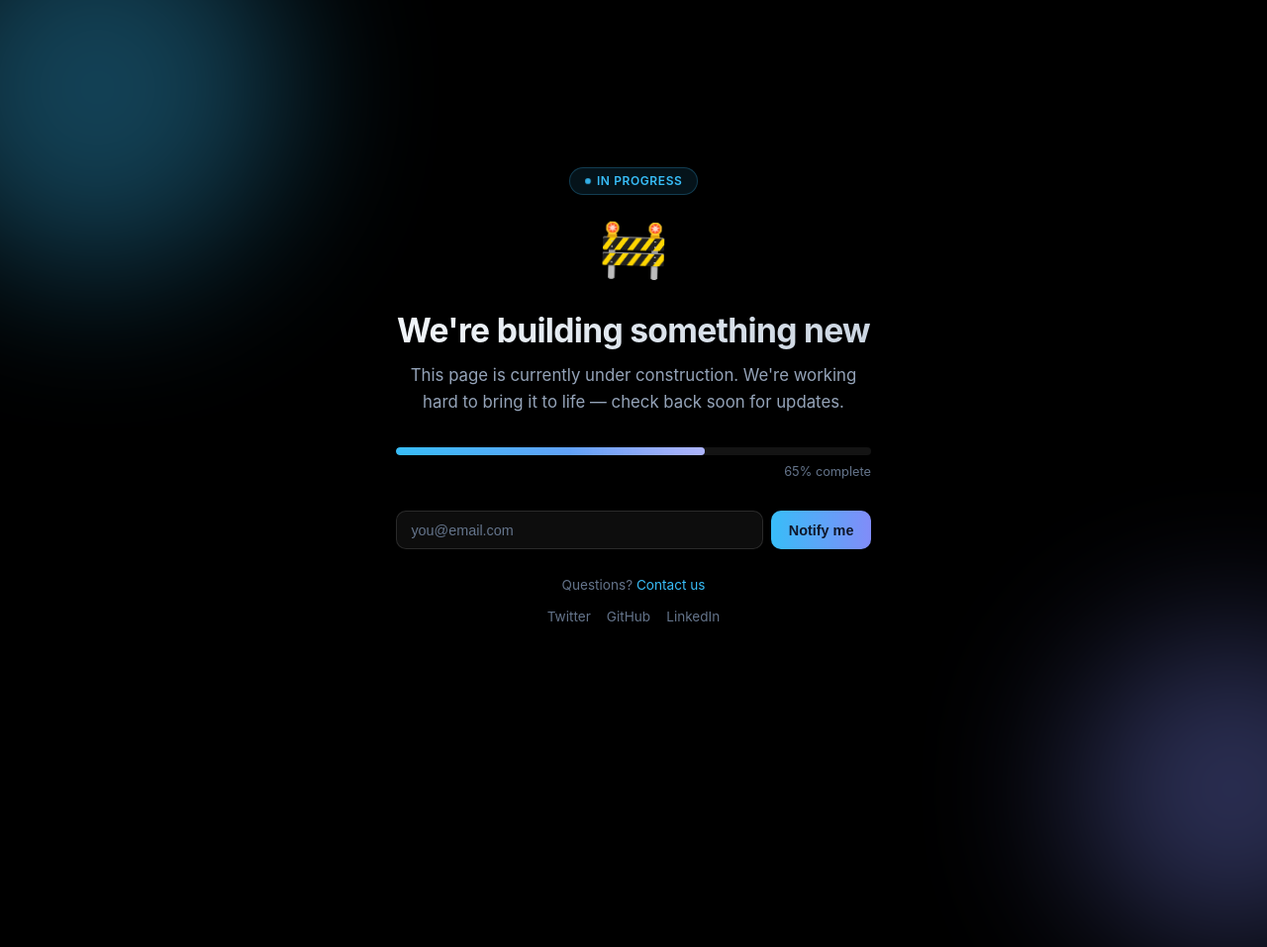
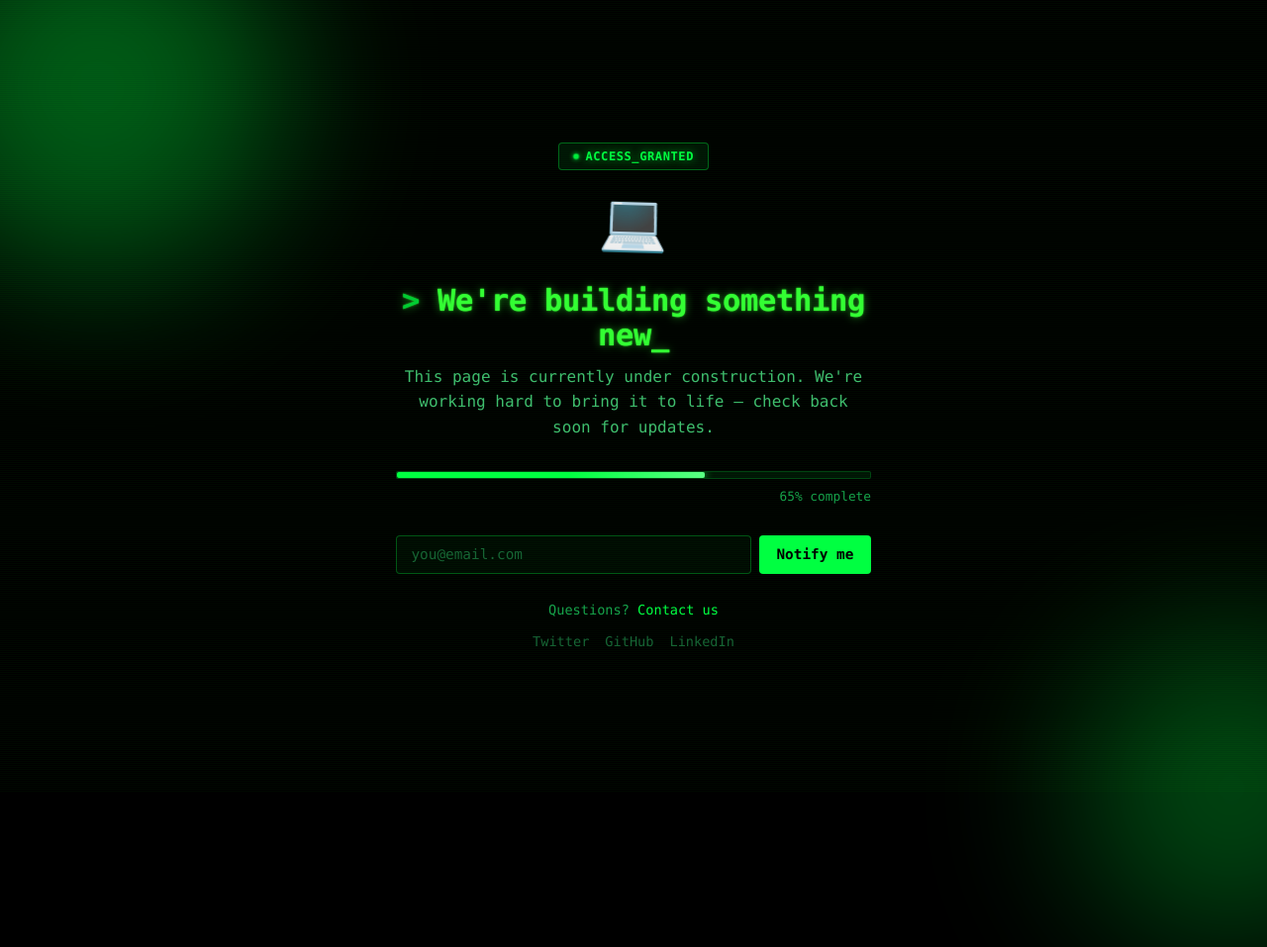
Before and after one commit to cryansky/cryansky.github.io, a plain HTML site: page index.html in a window 1280 px wide. Shown: the top 957 px of the page at 99% size. Drawn offline with Linux system fonts and the light colour scheme.

Commit message:
Restyle page with black hacker/terminal theme
Co-authored-by: OpenCode <noreply@opencode.ai>

```diff
--- a/index.html
+++ b/index.html
@@ -12,9 +12,9 @@
     }
 
     body {
-      font-family: -apple-system, BlinkMacSystemFont, "Segoe UI", Roboto, Helvetica, Arial, sans-serif;
+      font-family: "SF Mono", "Fira Code", "JetBrains Mono", Consolas, "Courier New", monospace;
       background: #000000;
-      color: #f1f5f9;
+      color: #33ff33;
       min-height: 100vh;
       display: flex;
       align-items: center;
@@ -23,6 +23,21 @@
       padding: 2rem;
       position: relative;
       overflow: hidden;
+    }
+
+    body::before {
+      content: "";
+      position: absolute;
+      inset: 0;
+      background: repeating-linear-gradient(
+        0deg,
+        rgba(0, 255, 0, 0.03),
+        rgba(0, 255, 0, 0.03) 1px,
+        transparent 1px,
+        transparent 2px
+      );
+      pointer-events: none;
+      z-index: 2;
     }
 
     .glow {
@@ -36,7 +51,7 @@
     .glow-1 {
       width: 380px;
       height: 380px;
-      background: #38bdf8;
+      background: #00ff41;
       top: -120px;
       left: -120px;
       animation: drift 12s ease-in-out infinite;
@@ -45,7 +60,7 @@
     .glow-2 {
       width: 320px;
       height: 320px;
-      background: #818cf8;
+      background: #00cc33;
       bottom: -140px;
       right: -100px;
       animation: drift 14s ease-in-out infinite reverse;
@@ -59,7 +74,7 @@
     .container {
       max-width: 480px;
       position: relative;
-      z-index: 1;
+      z-index: 3;
       animation: fadeUp 0.8s ease-out;
     }
 
@@ -76,19 +91,21 @@
       font-weight: 600;
       letter-spacing: 0.05em;
       text-transform: uppercase;
-      color: #38bdf8;
-      background: rgba(56, 189, 248, 0.1);
-      border: 1px solid rgba(56, 189, 248, 0.25);
-      border-radius: 999px;
+      color: #00ff41;
+      background: rgba(0, 255, 65, 0.08);
+      border: 1px solid rgba(0, 255, 65, 0.35);
+      border-radius: 4px;
       padding: 0.35rem 0.9rem;
       margin-bottom: 1.5rem;
+      text-shadow: 0 0 8px rgba(0, 255, 65, 0.6);
     }
 
     .badge .dot {
       width: 6px;
       height: 6px;
       border-radius: 50%;
-      background: #38bdf8;
+      background: #00ff41;
+      box-shadow: 0 0 6px #00ff41;
       animation: pulse 1.6s ease-in-out infinite;
     }
 
@@ -109,28 +126,38 @@
     }
 
     h1 {
-      font-size: 2.1rem;
+      font-size: 1.9rem;
       font-weight: 700;
       margin-bottom: 0.75rem;
-      letter-spacing: -0.02em;
-      background: linear-gradient(90deg, #f1f5f9, #cbd5e1);
-      -webkit-background-clip: text;
-      background-clip: text;
-      -webkit-text-fill-color: transparent;
+      letter-spacing: -0.01em;
+      color: #33ff33;
+      text-shadow: 0 0 10px rgba(51, 255, 51, 0.5), 0 0 2px rgba(51, 255, 51, 0.8);
+    }
+
+    h1::before {
+      content: "> ";
+      color: #00cc33;
+    }
+
+    h1::after {
+      content: "_";
+      animation: pulse 1s step-end infinite;
     }
 
     p {
-      font-size: 1.05rem;
-      color: #94a3b8;
+      font-size: 1rem;
+      color: #4ade80;
       line-height: 1.6;
       margin-bottom: 2rem;
+      opacity: 0.85;
     }
 
     .progress-bar {
       width: 100%;
       height: 8px;
-      background: rgba(255, 255, 255, 0.08);
-      border-radius: 999px;
+      background: rgba(0, 255, 65, 0.08);
+      border: 1px solid rgba(0, 255, 65, 0.2);
+      border-radius: 2px;
       overflow: hidden;
       margin-bottom: 0.6rem;
       position: relative;
@@ -139,8 +166,9 @@
     .progress-fill {
       height: 100%;
       width: 65%;
-      background: linear-gradient(90deg, #38bdf8, #818cf8);
-      border-radius: 999px;
+      background: #00ff41;
+      box-shadow: 0 0 10px #00ff41;
+      border-radius: 2px;
       position: relative;
       overflow: hidden;
     }
@@ -160,7 +188,7 @@
 
     .progress-label {
       font-size: 0.8rem;
-      color: #64748b;
+      color: #16a34a;
       margin-bottom: 2rem;
       text-align: right;
     }
@@ -173,31 +201,34 @@
 
     .notify input {
       flex: 1;
-      background: rgba(255, 255, 255, 0.05);
-      border: 1px solid rgba(255, 255, 255, 0.12);
-      border-radius: 10px;
+      background: rgba(0, 255, 65, 0.04);
+      border: 1px solid rgba(0, 255, 65, 0.3);
+      border-radius: 4px;
       padding: 0.65rem 0.9rem;
-      color: #f1f5f9;
+      color: #33ff33;
+      font-family: inherit;
       font-size: 0.9rem;
       outline: none;
       transition: border-color 0.2s;
     }
 
     .notify input::placeholder {
-      color: #64748b;
+      color: #166534;
     }
 
     .notify input:focus {
-      border-color: #38bdf8;
+      border-color: #00ff41;
+      box-shadow: 0 0 8px rgba(0, 255, 65, 0.3);
     }
 
     .notify button {
-      background: linear-gradient(90deg, #38bdf8, #818cf8);
-      color: #0f172a;
-      font-weight: 600;
+      background: #00ff41;
+      color: #000000;
+      font-weight: 700;
+      font-family: inherit;
       font-size: 0.9rem;
       border: none;
-      border-radius: 10px;
+      border-radius: 4px;
       padding: 0.65rem 1.1rem;
       cursor: pointer;
       transition: transform 0.15s, box-shadow 0.15s;
@@ -206,7 +237,7 @@
 
     .notify button:hover {
       transform: translateY(-1px);
-      box-shadow: 0 6px 16px rgba(56, 189, 248, 0.3);
+      box-shadow: 0 0 16px rgba(0, 255, 65, 0.6);
     }
 
     .notify button:active {
@@ -215,11 +246,11 @@
 
     .footer {
       font-size: 0.85rem;
-      color: #64748b;
+      color: #16a34a;
     }
 
     .footer a {
-      color: #38bdf8;
+      color: #00ff41;
       text-decoration: none;
     }
 
@@ -235,14 +266,14 @@
     }
 
     .socials a {
-      color: #64748b;
+      color: #166534;
       font-size: 0.85rem;
       text-decoration: none;
       transition: color 0.2s;
     }
 
     .socials a:hover {
-      color: #38bdf8;
+      color: #00ff41;
     }
   </style>
 </head>
@@ -251,8 +282,8 @@
   <div class="glow glow-2"></div>
 
   <div class="container">
-    <span class="badge"><span class="dot"></span> In progress</span>
-    <div class="icon">🚧</div>
+    <span class="badge"><span class="dot"></span> access_granted</span>
+    <div class="icon">💻</div>
     <h1>We're building something new</h1>
     <p>This page is currently under construction. We're working hard to bring it to life &mdash; check back soon for updates.</p>
 
```
